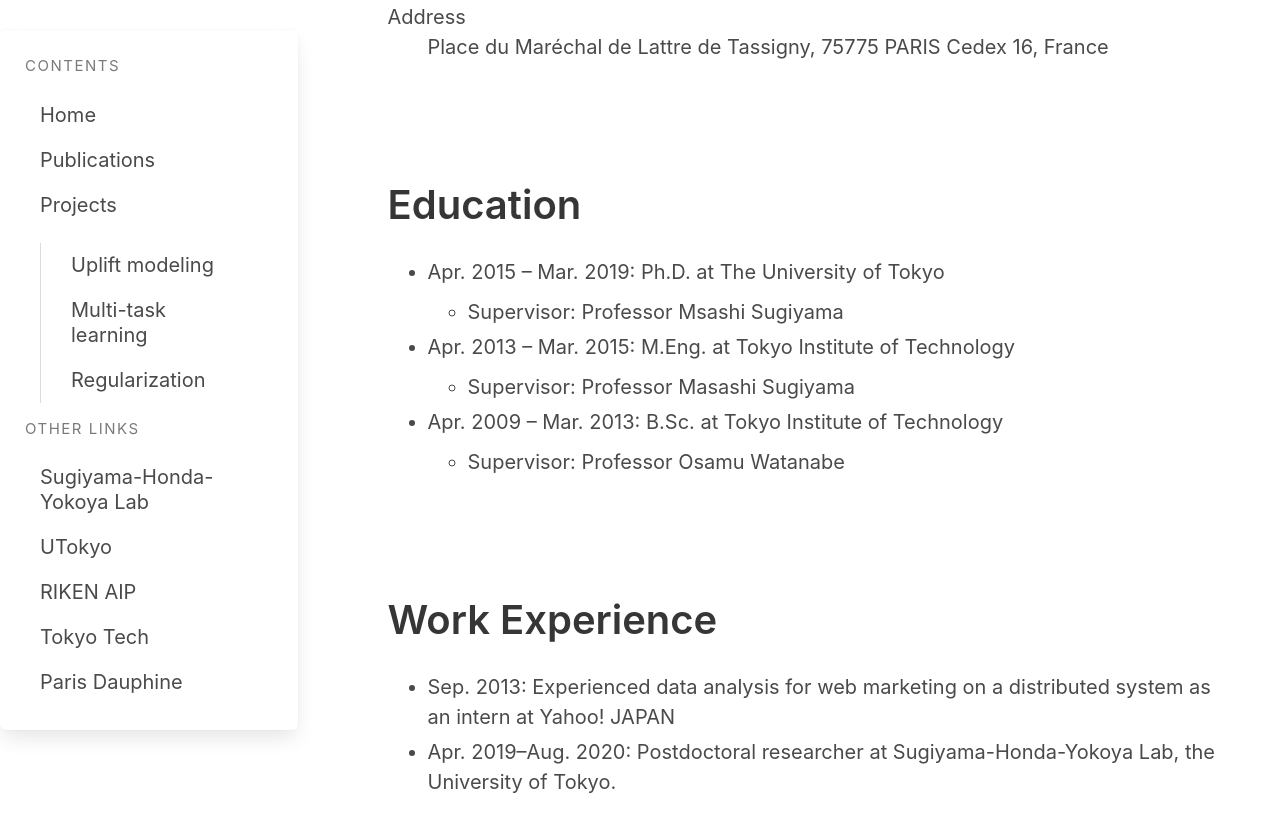
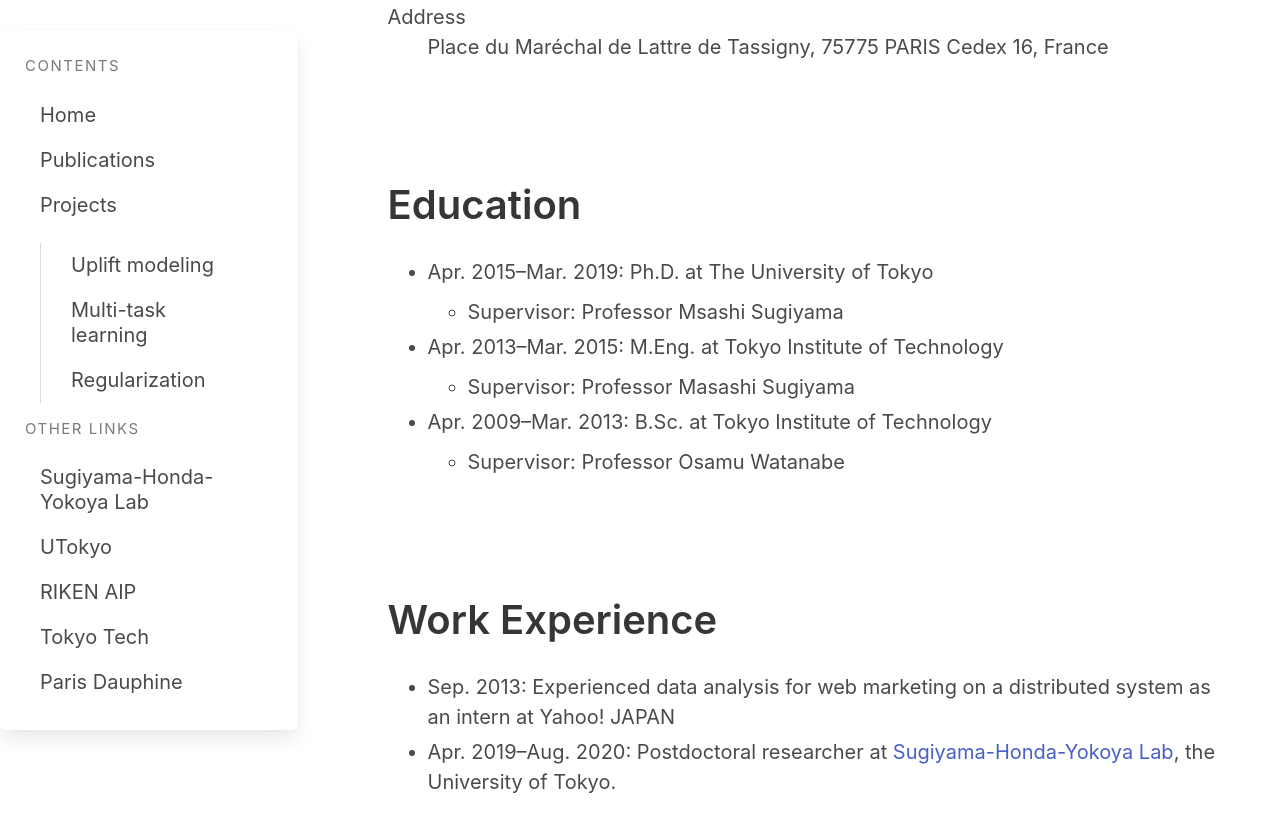
Before and after one commit to i-yamane/i-yamane.github.io, a Jekyll site: the page built from index.markdown, in a window 1280 px wide and 900 px high, scrolled down 774 px. Shown: the top 832 px of the window. Built offline with Jekyll 4.4.1, drawn with Linux system fonts in a browser that asks for light colours; nearby versions of some CDN libraries; some of the changed lines change nothing that is shown.

Commit message:
Add a hyperlink

```diff
--- a/index.markdown
+++ b/index.markdown
@@ -41,11 +41,11 @@ I work on machine learning research including multi-task learning, uplift modeli
 		<ul class="content">
 <div markdown="1">  <!-- Don't indent!!! -->
 
-- Apr. 2015 &ndash; Mar. 2019: Ph.D. at The University of Tokyo
+- Apr. 2015&ndash;Mar. 2019: Ph.D. at The University of Tokyo
     - Supervisor: Professor Msashi Sugiyama
-- Apr. 2013 &ndash; Mar. 2015: M.Eng. at Tokyo Institute of Technology
+- Apr. 2013&ndash;Mar. 2015: M.Eng. at Tokyo Institute of Technology
     - Supervisor: Professor Masashi Sugiyama
-- Apr. 2009 &ndash; Mar. 2013: B.Sc. at Tokyo Institute of Technology
+- Apr. 2009&ndash;Mar. 2013: B.Sc. at Tokyo Institute of Technology
     - Supervisor: Professor Osamu Watanabe
 
 </div>
@@ -60,7 +60,7 @@ I work on machine learning research including multi-task learning, uplift modeli
 <div markdown="1">  <!-- Don't indent!!! -->
 
 - Sep. 2013: Experienced data analysis for web marketing on a distributed system as an intern at Yahoo! JAPAN
-- Apr. 2019&ndash;Aug. 2020: Postdoctoral researcher at Sugiyama-Honda-Yokoya Lab, the University of Tokyo.
+- Apr. 2019&ndash;Aug. 2020: Postdoctoral researcher at [Sugiyama-Honda-Yokoya Lab](http://www.ms.k.u-tokyo.ac.jp/), the University of Tokyo.
 
 </div>
 			</ul>
```
